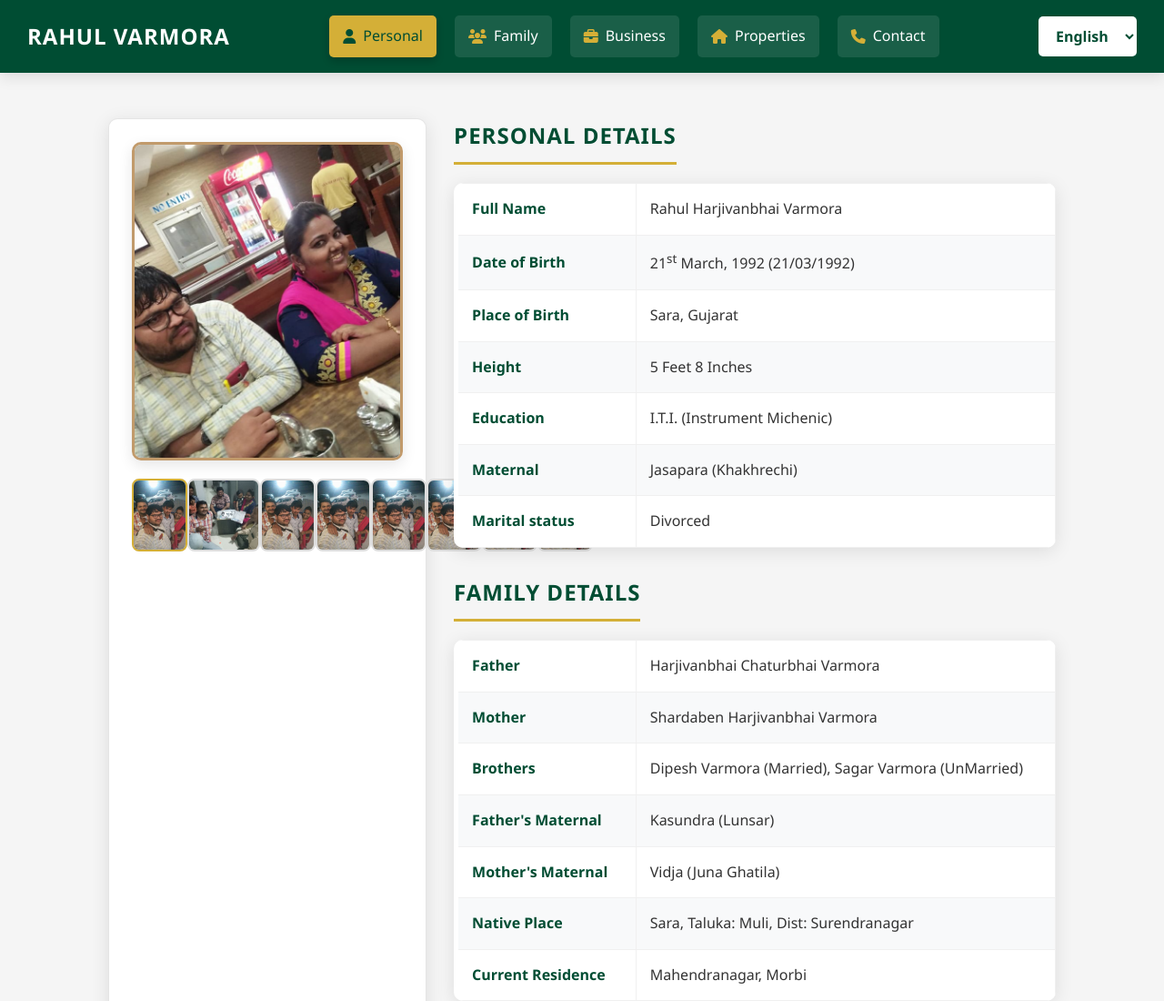
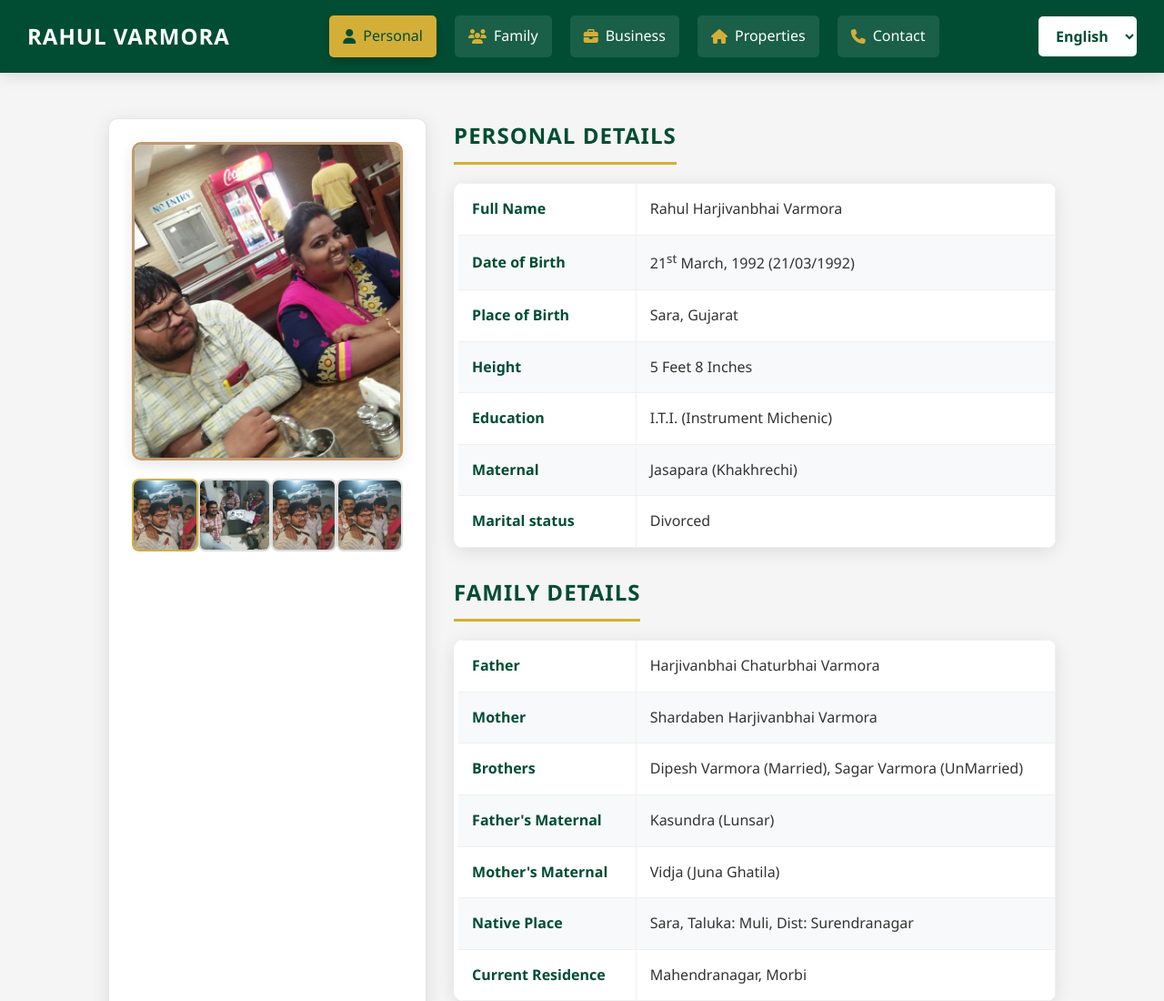
Before and after one commit to varmoraj/RahulVarmora, a plain HTML site: page index.html in a window 1280 px wide. Shown: the top 1100 px of the page at 91% size. Drawn offline with Linux system fonts and the light colour scheme.

Commit message:
Update index.html

```diff
--- a/index.html
+++ b/index.html
@@ -493,10 +493,7 @@
                 <img src="https://raw.githubusercontent.com/varmoraj/RahulVarmora/refs/heads/main/RahulPayal3.jpg" onclick="changePhoto(this)" alt="Business 1">
                 <img src="https://raw.githubusercontent.com/varmoraj/RahulVarmora/refs/heads/main/RahulPayal11.jpg" onclick="changePhoto(this)" alt="Business 2">
                  <img src="https://raw.githubusercontent.com/varmoraj/RahulVarmora/refs/heads/main/RahulPayal11.jpg" onclick="changePhoto(this)" alt="Business 3">
-                 <img src="https://raw.githubusercontent.com/varmoraj/RahulVarmora/refs/heads/main/RahulPayal11.jpg" onclick="changePhoto(this)" alt="Business 4">
-                 <img src="https://raw.githubusercontent.com/varmoraj/RahulVarmora/refs/heads/main/RahulPayal11.jpg" onclick="changePhoto(this)" alt="Business 5">
-                 <img src="https://raw.githubusercontent.com/varmoraj/RahulVarmora/refs/heads/main/RahulPayal11.jpg" onclick="changePhoto(this)" alt="Business 6">
-                 <img src="https://raw.githubusercontent.com/varmoraj/RahulVarmora/refs/heads/main/RahulPayal11.jpg" onclick="changePhoto(this)" alt="Business 7">
+
             </div>
         </div>
 
```
